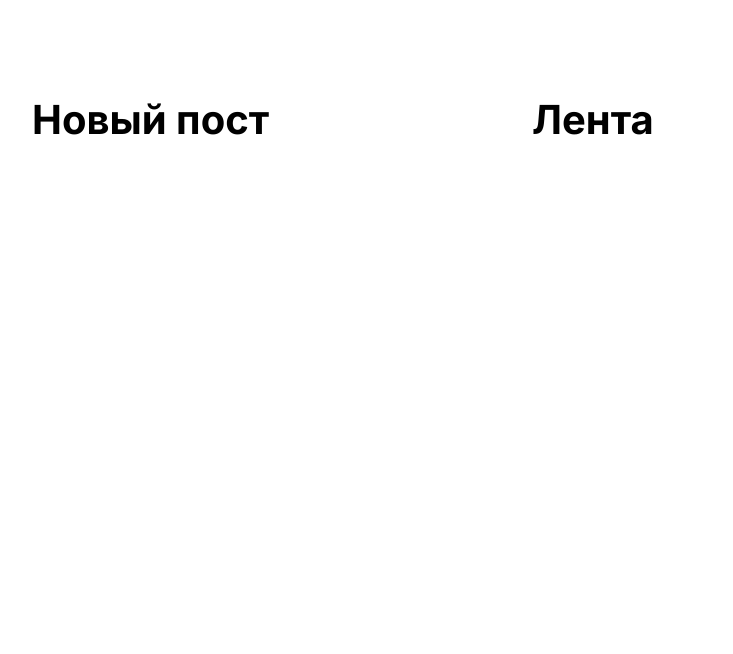
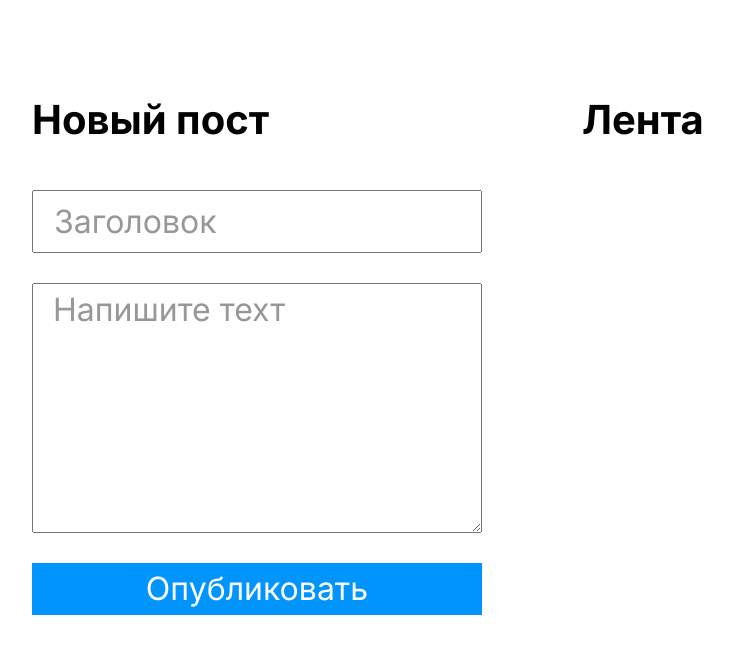
Before and after one commit to ecomeel/blog-react, a React (Vite) app: page / in a window 1280 px wide. Shown: the top 654 px of the page, without its empty margins (108-841 px from the left). Built offline with nearby package versions, Linux system fonts and the light colour scheme.

Commit message:
new post layout

```diff
--- a/src/App.css
+++ b/src/App.css
@@ -4,6 +4,7 @@
     padding-bottom: 50px;
     width: 1000px;
     display: flex;
+    column-gap: 100px;
 }
 
 .app > div {
--- /dev/null
+++ b/src/components/NewPost/NewPost.css
@@ -0,0 +1,43 @@
+.new-post {
+
+}
+
+.new-post > * {
+    display: block;
+}
+
+.new-post > *:not(:first-child, :last-child) {
+    margin-bottom: 30px;
+}
+
+.new-post__title, .new-post__text {
+    padding: 10px 20px;
+    width: 100%;
+    box-sizing: border-box;
+    font: inherit;
+}
+
+.new-post__title::placeholder, .new-post__text::placeholder {
+    color: #979797;
+}
+
+.new-post__title {
+
+}
+
+.new-post__text {
+    height: 250px;
+}
+
+.new-post__post-button {
+    padding-top: 10px;
+    padding-bottom: 10px;
+    width: 100%;
+    color: #fff;
+    background-color: #0094ff;
+    border: none;
+}
+
+.new-post__post-button:hover {
+    opacity: .8;
+}
--- a/src/components/NewPost/NewPost.jsx
+++ b/src/components/NewPost/NewPost.jsx
@@ -1,9 +1,20 @@
-import Header from "../Header/Header"
+import Header from "../Header/Header";
+import "./NewPost.css";
 
 export default function NewPost() {
     return (
         <div className="new-post">
-            <Header text='Новый пост' />
+            <Header text="Новый пост" />
+            <input
+                className="new-post__title"
+                type="text"
+                placeholder="Заголовок"
+            />
+            <textarea
+                className="new-post__text"
+                placeholder="Напишите техт"
+            ></textarea>
+            <button className="new-post__post-button">Опубликовать</button>
         </div>
-    )
+    );
 }
```
